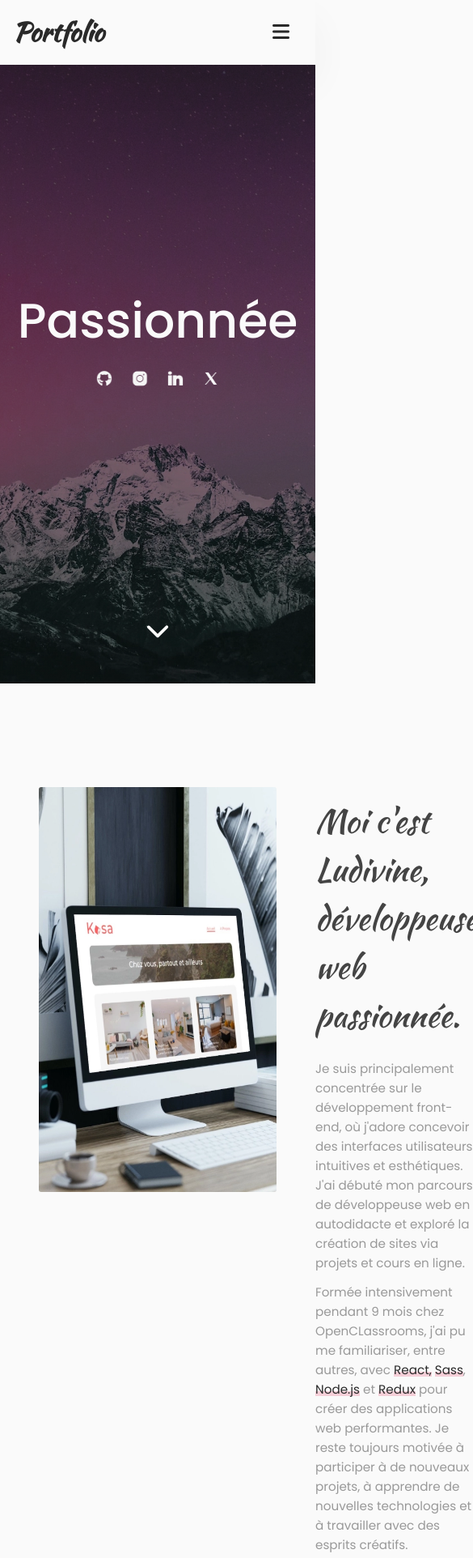
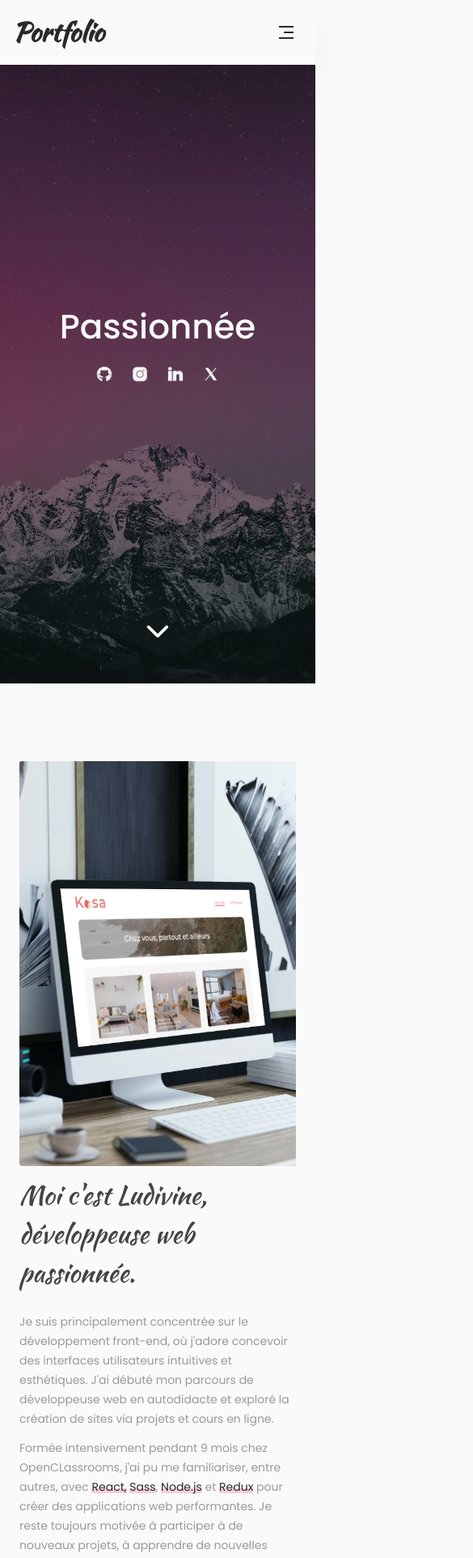
Before and after one commit to LudivineClement/portfolio_nextjs, a Next.js app: page / in a window 390 px wide. Shown: the top 1924 px of the page at 81% size, 585 px wide, since content can reach past the window. Built offline with nearby package versions, Linux system fonts and the light colour scheme.

Commit message:
responsive tablet

```diff
--- a/package.json
+++ b/package.json
@@ -20,6 +20,7 @@
     "postcss": "8.4.29",
     "react": "18.2.0",
     "react-dom": "18.2.0",
+    "react-icons": "^4.11.0",
     "react-type-animation": "^3.1.0",
     "sharp": "^0.32.6",
     "tailwindcss": "3.3.3"
--- a/src/components/About.js
+++ b/src/components/About.js
@@ -4,27 +4,27 @@ import Link from 'next/link';
 
 const About = () => {
   return (
-    <section data-section id="about" className='py-24 px-12 -my-24 m-auto max-w-[1160px]'>
-      <div className="flex gap-12 my-32">
+    <section data-section id="about" className=' px-6 py-[80px] -my-[80px] lg:py-24 lg:px-12 lg:-my-24 m-auto lg:max-w-[1160px]'>
+      <div className="md:flex md:gap-8 lg:flex lg:gap-12 my-24 lg:my-32">
         <img src="/img/img-about.webp" alt="ordinateur de développeur avec un projet réalisé" className='h-[500px] rounded-[3px]' />
         <div className="content-about">
-          <h1 className='font-kaushan text-[2.5rem] pt-3 pb-3'>Moi c&apos;est Ludivine, <br />
+          <h1 className='font-kaushan text-[2rem] lg:text-[2.5rem] pt-3 pb-3'>Moi c&apos;est Ludivine, <br />
             développeuse web passionnée.</h1>
-          <p className='pt-3 text-[0.95rem] text-gray-light leading-6'>
+          <p className='pt-3 text-sm lg:text-[0.95rem] text-gray-light leading-6'>
             Je suis principalement concentrée sur le développement front-end,
             où j&apos;adore concevoir des interfaces utilisateurs intuitives et
             esthétiques. J&apos;ai débuté mon parcours de développeuse web en
             autodidacte et exploré la création de sites via projets et cours
             en ligne.
           </p>
-          <p className='pt-3 text-[0.95rem] text-gray-light leading-6'>
+          <p className='pt-3 text-sm lg:text-[0.95rem] text-gray-light leading-6'>
             Formée intensivement pendant 9 mois chez OpenCLassrooms, j&apos;ai pu me familiariser,
             entre autres, avec <span className='inline-block text-gray-dark pt-1 leading-4 shadow-[inset_0px_-6px_0px] shadow-pink-ultra-light'>React,</span> <span className='inline-block text-gray-dark pt-1 leading-4 shadow-[inset_0px_-6px_0px] shadow-pink-ultra-light'>Sass</span>, <span className='inline-block text-gray-dark pt-1 leading-4 shadow-[inset_0px_-6px_0px] shadow-pink-ultra-light'>Node.js</span> et <span className='inline-block text-gray-dark pt-1 leading-4 shadow-[inset_0px_-6px_0px] shadow-pink-ultra-light'>Redux</span> pour créer des
             applications web performantes. Je reste toujours motivée à
             participer à de nouveaux projets, à apprendre de nouvelles
             technologies et à travailler avec des esprits créatifs.
           </p>
-          <p className='pt-3 text-[0.95rem] text-gray-light leading-6'>
+          <p className='pt-3  text-sm lg:text-[0.95rem] text-gray-light leading-6'>
             N&apos;hésitez pas à parcourir mon portfolio pour découvrir mon
             univers. Si vous souhaitez collaborer ou simplement discuter de
             projets, je serais ravie d&apos;échanger avec vous !
--- a/src/components/Contact.js
+++ b/src/components/Contact.js
@@ -42,9 +42,9 @@ const Contact = () => {
     <section data-section id='contact' className='pt-24 px-12 -my-24 m-auto max-w-[1200px]'>
       <h2 className='mb-[30px] mt-24 font-kaushan text-[2.4rem] text-gray-dark'>Me contacter</h2>
         <form className='mb-48 mt-14 form' onSubmit={handleSubmit}>
-          <div className="flex gap-[50px]">
+          <div className="lg:flex lg:gap-[50px]">
 
-            <div className="row1 w-3/6">
+            <div className="row1 lg:w-1/2">
               <div className="input_container relative mb-[60px]">
                 <input
                   type="text"
@@ -74,7 +74,7 @@ const Contact = () => {
               </div>
             </div>
 
-            <div className="row2 w-3/6">
+            <div className="row2 lg:w-1/2">
               <div className="input_container relative mb-[60px]">
                 <input
                   type="tel"
--- a/src/components/Navbar.js
+++ b/src/components/Navbar.js
@@ -3,7 +3,10 @@
 import React, { useState, useEffect, useRef } from 'react';
 import Link from 'next/link';
 import { FontAwesomeIcon } from "@fortawesome/react-fontawesome";
-import { faBars, faEnvelope, faXmark } from "@fortawesome/free-solid-svg-icons";
+import { faEnvelope } from "@fortawesome/free-solid-svg-icons";
+import { RiMenu3Fill } from 'react-icons/ri';
+import { AiOutlineClose } from 'react-icons/ai';
+
 
 const Navbar = () => {
 
@@ -82,11 +85,11 @@ const Navbar = () => {
       <div className=" lg:flex lg:justify-between lg:items-center lg:py-6 lg:px-9 lg:mx-20  ">
         <Link href="#home" className={`font-kaushan text-[2rem] inline-block font-semibold text-gray-dark my-4 ml-4 lg:my-0 lg:ml-0 ${isScrolled ? 'lg:text-gray-dark' : 'lg:text-off-white'}`}>Portfolio</Link>
 
-        <div onClick={()=> setOpen(!open)} className='text-2xl text-gray-dark absolute right-8 top-6 cursor-pointer lg:hidden '>
-          <FontAwesomeIcon icon={open ? faXmark : faBars} />
+          <div onClick={() => setOpen(!open)} className='text-2xl text-gray-dark absolute right-6 top-7 cursor-pointer lg:hidden '>
+          {open ? <AiOutlineClose /> :  <RiMenu3Fill /> }
           </div>
 
-        <ul className={`absolute lg:static -z-10 lg:z-auto text-gray-dark lg:text-gray-light bg-off-white lg:bg-transparent right-0 w-full lg:w-auto uppercase text-[0.938rem] lg:text-[0.8rem] tracking-widest font-medium leading-[0.938rem] pt-8 transition-all duration-500 ease-in lg:transition-none lg:pt-0 lg:flex lg:items-center lg:gap-10 opacity-0 ${isScrolled ? 'lg:opacity-100 lg:bg-transparent' : 'lg:opacity-0'} ${open ? 'translate-x-0 opacity-100 text-center shadow-2xl':'translate-x-full text-center lg:translate-x-0 '}`}>
+          <ul className={`absolute lg:static -z-10 lg:z-auto text-gray-dark lg:text-gray-light bg-off-white lg:bg-transparent right-0 w-full lg:w-auto uppercase text-[0.938rem] lg:text-[0.8rem] tracking-widest font-medium leading-[0.938rem] pt-8 transition-all duration-500 ease-in lg:transition-none lg:pt-0 lg:flex lg:items-center lg:gap-10 opacity-0 ${isScrolled ? 'lg:opacity-100 lg:bg-transparent' : 'lg:opacity-0'} ${open ? 'translate-x-0 opacity-100 text-center shadow-2xl' : 'translate-x-full text-center lg:translate-x-0 '}`}>
             {menuItems.map((menuItem) => (
               <li
                 key={menuItem.section}
--- a/src/components/Project.js
+++ b/src/components/Project.js
@@ -30,13 +30,13 @@ const Project = () => {
     <section
       data-section
       id='projects'
-      className='py-24 px-12 -my-24 m-auto max-w-[1250px]'
+      className=' px-6 py-[80px] -my-[80px] lg:py-24 lg:px-12 lg:-my-24 m-auto max-w-[1250px]'
     >
-      <h2 className='mb-[60px] mt-28 font-kaushan text-[2.4rem] text-gray-dark'>
+      <h2 className=' mb-[60px] mt-20 lg:mt-28 font-kaushan text-[2.4rem] text-gray-dark'>
         Derniers projets
       </h2>
       <div
-        className={`grid grid-cols-3 gap-x-8 gap-y-10 transition-transform duration-[1200ms] will-change-transform ease-in-out ${isModalOpen
+        className={`grid md:grid-cols-2 lg:grid-cols-3 gap-x-8 gap-y-10 transition-transform duration-[1200ms] will-change-transform ease-in-out ${isModalOpen
           ? 'translate-x-[-45%]'
           : 'translate-x-0'
           }`}
--- a/src/components/ProjectCard.js
+++ b/src/components/ProjectCard.js
@@ -2,8 +2,7 @@
 import React from 'react';
 import { FontAwesomeIcon } from "@fortawesome/react-fontawesome";
 import { faCirclePlus, faLink } from "@fortawesome/free-solid-svg-icons";
-
-const IconGithub= <svg xmlns="http://www.w3.org/2000/svg" height="1em" viewBox="0 0 496 512"><path d="M165.9 397.4c0 2-2.3 3.6-5.2 3.6-3.3.3-5.6-1.3-5.6-3.6 0-2 2.3-3.6 5.2-3.6 3-.3 5.6 1.3 5.6 3.6zm-31.1-4.5c-.7 2 1.3 4.3 4.3 4.9 2.6 1 5.6 0 6.2-2s-1.3-4.3-4.3-5.2c-2.6-.7-5.5.3-6.2 2.3zm44.2-1.7c-2.9.7-4.9 2.6-4.6 4.9.3 2 2.9 3.3 5.9 2.6 2.9-.7 4.9-2.6 4.6-4.6-.3-1.9-3-3.2-5.9-2.9zM244.8 8C106.1 8 0 113.3 0 252c0 110.9 69.8 205.8 169.5 239.2 12.8 2.3 17.3-5.6 17.3-12.1 0-6.2-.3-40.4-.3-61.4 0 0-70 15-84.7-29.8 0 0-11.4-29.1-27.8-36.6 0 0-22.9-15.7 1.6-15.4 0 0 24.9 2 38.6 25.8 21.9 38.6 58.6 27.5 72.9 20.9 2.3-16 8.8-27.1 16-33.7-55.9-6.2-112.3-14.3-112.3-110.5 0-27.5 7.6-41.3 23.6-58.9-2.6-6.5-11.1-33.3 2.6-67.9 20.9-6.5 69 27 69 27 20-5.6 41.5-8.5 62.8-8.5s42.8 2.9 62.8 8.5c0 0 48.1-33.6 69-27 13.7 34.7 5.2 61.4 2.6 67.9 16 17.7 25.8 31.5 25.8 58.9 0 96.5-58.9 104.2-114.8 110.5 9.2 7.9 17 22.9 17 46.4 0 33.7-.3 75.4-.3 83.6 0 6.5 4.6 14.4 17.3 12.1C428.2 457.8 496 362.9 496 252 496 113.3 383.5 8 244.8 8zM97.2 352.9c-1.3 1-1 3.3.7 5.2 1.6 1.6 3.9 2.3 5.2 1 1.3-1 1-3.3-.7-5.2-1.6-1.6-3.9-2.3-5.2-1zm-10.8-8.1c-.7 1.3.3 2.9 2.3 3.9 1.6 1 3.6.7 4.3-.7.7-1.3-.3-2.9-2.3-3.9-2-.6-3.6-.3-4.3.7zm32.4 35.6c-1.6 1.3-1 4.3 1.3 6.2 2.3 2.3 5.2 2.6 6.5 1 1.3-1.3.7-4.3-1.3-6.2-2.2-2.3-5.2-2.6-6.5-1zm-11.4-14.7c-1.6 1-1.6 3.6 0 5.9 1.6 2.3 4.3 3.3 5.6 2.3 1.6-1.3 1.6-3.9 0-6.2-1.4-2.3-4-3.3-5.6-2z"/></svg>
+import { BsGithub } from 'react-icons/bs';
 
 const ProjectCard = ({ img, title, github, url, ToggleProjectInfo }) => {
 
@@ -18,7 +17,7 @@ const ProjectCard = ({ img, title, github, url, ToggleProjectInfo }) => {
         <h3 className='text-[1.7rem] text-center opacity-100 text-black font-kaushan font-semibold'>{title}</h3>
         <div className='flex justify-center m-3 items-center'>
           <div title='Voir plus' onClick={ToggleProjectInfo}><FontAwesomeIcon icon={faCirclePlus} className='text-black mx-[5px] transition-transform duration-200 opacity-100 ease-in hover:scale-125 cursor-pointer' /></div>
-          <a href={github} title='Lien Github' target="_blank" className='text-black mx-[5px] mb-[2px] transition-transform duration-200 opacity-100 ease-in hover:scale-125'>{IconGithub}</a>
+          <a href={github} title='Lien Github' target="_blank" className='text-black mx-[5px] mb-[2px] transition-transform duration-200 opacity-100 ease-in hover:scale-125'><BsGithub /></a>
           {url ? (
             <a href={url} title='Lien du site' target="_blank"><FontAwesomeIcon icon={faLink} className='text-black mx-[5px] opacity-100 transition-transform duration-200 ease-in hover:scale-125' /></a>
           ) : null}
--- a/src/components/ProjectModal.js
+++ b/src/components/ProjectModal.js
@@ -1,7 +1,8 @@
 /* eslint-disable @next/next/no-img-element */
 import React from 'react';
 import { FontAwesomeIcon } from "@fortawesome/react-fontawesome";
-import { faUpRightFromSquare, faXmark } from "@fortawesome/free-solid-svg-icons";
+import { faUpRightFromSquare} from "@fortawesome/free-solid-svg-icons";
+import { AiOutlineClose } from 'react-icons/ai';
 
 const ProjectModal = ({ data, isOpen, setIsOpen }) => {
 
@@ -17,7 +18,7 @@ const ProjectModal = ({ data, isOpen, setIsOpen }) => {
       onClick={handleClose}
     >
       <div
-        className={`bg-off-white scrollBar w-[50%] h-[90%] p-4 shadow-lg border-l-[5px] border-solid border-pink-global z-10 overflow-y-auto transition-transform duration-[1000ms] ease-in-out ${isOpen
+        className={`bg-off-white scrollBar w-2/3 lg:w-1/2 h-[90%] p-4 shadow-lg border-l-[5px] border-solid border-pink-global z-10 overflow-y-auto transition-transform duration-[1000ms] ease-in-out ${isOpen
           ? 'translate-x-0'
           : 'translate-x-full'
           }`}
@@ -27,7 +28,7 @@ const ProjectModal = ({ data, isOpen, setIsOpen }) => {
           onClick={handleClose}
           className="absolute top-10 left-4 text-gray-500 transition-colors duration-300 ease-in-out hover:text-gray-dark focus:outline-none"
         >
-          <FontAwesomeIcon icon={faXmark} className='text-2xl' />
+          <AiOutlineClose className='text-2xl' />
         </button>
         <div>
 
--- a/src/components/ScrollToTopButton.js
+++ b/src/components/ScrollToTopButton.js
@@ -30,7 +30,7 @@ const ScrollToTopButton = () => {
   return (
     <>
       {isVisible && (
-        <div className='fixed bottom-2 right-5 text-[2.5rem] z-50 text-pink-global cursor-pointer hover:brightness-90 transition-all duration-150 ease-in' onClick={scrollToTop} title='Go to top'>
+        <div className=' hidden lg:block lg:fixed lg:bottom-2 lg:right-5 lg:text-[2.5rem] lg:z-50 lg: text-pink-global lg:cursor-pointer lg:hover:brightness-90 lg:transition-all lg:duration-150 lg:ease-in' onClick={scrollToTop} title='Go to top'>
           <FontAwesomeIcon icon={faCircleChevronUp} />
         </div>
       )}
--- a/src/components/SectionCTA.js
+++ b/src/components/SectionCTA.js
@@ -4,8 +4,8 @@ import { faCircleChevronRight } from "@fortawesome/free-solid-svg-icons";
 
 const SectionCTA = () => {
   return (
-    <section className='text-off-white bg-bg-black bg-center bg-cover bg-fixed bg-gray-global brightness-[1.5] p-20 mt-[120px] mb-5 flex flex-col justify-center items-center gap-6 '>
-      <p className='text-center text-[1.7rem] blur-[0.5px] tracking-wider'>Découvrez mon profil et parcours complet, en <span className='text-pink-global'>téléchargeant mon CV</span> </p>
+    <section className='text-off-white bg-bg-black bg-center bg-cover bg-fixed bg-gray-global brightness-[1.5] p-10 lg:p-20 mt-24 lg:mt-[120px] mb-5 flex flex-col justify-center items-center gap-6 '>
+      <p className='text-center text-2xl lg:text-[1.7rem] blur-[0.5px] leading-10 lg:leading-none tracking-wider'>Découvrez mon profil et parcours complet, en <span className='text-pink-global'>téléchargeant mon CV</span> </p>
       <button className='text-gray-dark uppercase font-medium py-2 px-4 group bg-pink-global tracking-wider rounded border-2 border-solid  border-transparent transition-all duration-300 ease-in hover:text-pink-global hover:bg-black hover:border-2 hover:border-solid hover:border-pink-global '>Voir mon CV <span><FontAwesomeIcon icon={faCircleChevronRight} className='fa-circle-chevron-right ml-1 transition-all duration-300 ease-in translate-x-0 group-hover:translate-x-1' /></span></button>
 
     </section>
--- a/src/components/Skills.js
+++ b/src/components/Skills.js
@@ -4,11 +4,11 @@ import dataSkills from '../data/dataSkills.json'
 
 const Skills = () => {
   return (
-    <section data-section id='skills' className='py-24 px-12 -my-24 m-auto text-off-white bg-bg-black bg-fixed bg-center bg-cover bg-gray-global brightness-[1.5]'>
-      <h2 className='mb-[30px] mt-4 font-kaushan text-[2.8rem]  text-center blur-[0.5px]'>Mes compétences</h2>
-      <div className="flex items-center gap-8 max-w-[850px] m-auto">
+    <section data-section id='skills' className=' px-6 py-[80px] -my-[80px] lg:py-24 lg:px-12 lg:-my-24 m-auto text-off-white bg-bg-black bg-fixed bg-center bg-cover bg-gray-global brightness-[1.5]'>
+      <h2 className='mb-[30px] mt-4 font-kaushan text-[2.5rem] lg:text-[2.8rem] text-center blur-[0.5px]'>Mes compétences</h2>
+      <div className="flex items-center gap-6 lg:gap-8 max-w-[850px] m-auto">
 
-        <div className="flex justify-between gap-x-7 gap-y-5 flex-wrap w-[70%] pr-[50px] mt-7 mb-5 border-r-[1px] border-solid border-gray-dark">
+        <div className="flex justify-between gap-x-5 lg:gap-x-7 gap-y-5 flex-wrap w-[70%] pr-6 lg:pr-[50px] mt-7 mb-5 border-r-[1px] border-solid border-gray-dark">
           {
             dataSkills.map((data, id) => (
               <div key={id} className=" [perspective:1000px] group bg-transparent w-[72px] h-[72px]">
--- a/src/components/TypeWriter.js
+++ b/src/components/TypeWriter.js
@@ -3,7 +3,7 @@ import { TypeAnimation } from 'react-type-animation';
 
 const TypeWriter = () => {
   return (
-    <h2  className='text-6xl font-medium h-[5.7rem]'>
+    <h2  className='text-[42px] md:text-5xl lg:text-6xl font-medium h-20 lg:h-[5.7rem]'>
       <TypeAnimation
         sequence={[
           "Développeuse",
```
Also changed, not shown: 1 other file (tests, documents, lock files or other folders). Lines whose indentation alone changed are shown as unchanged.
